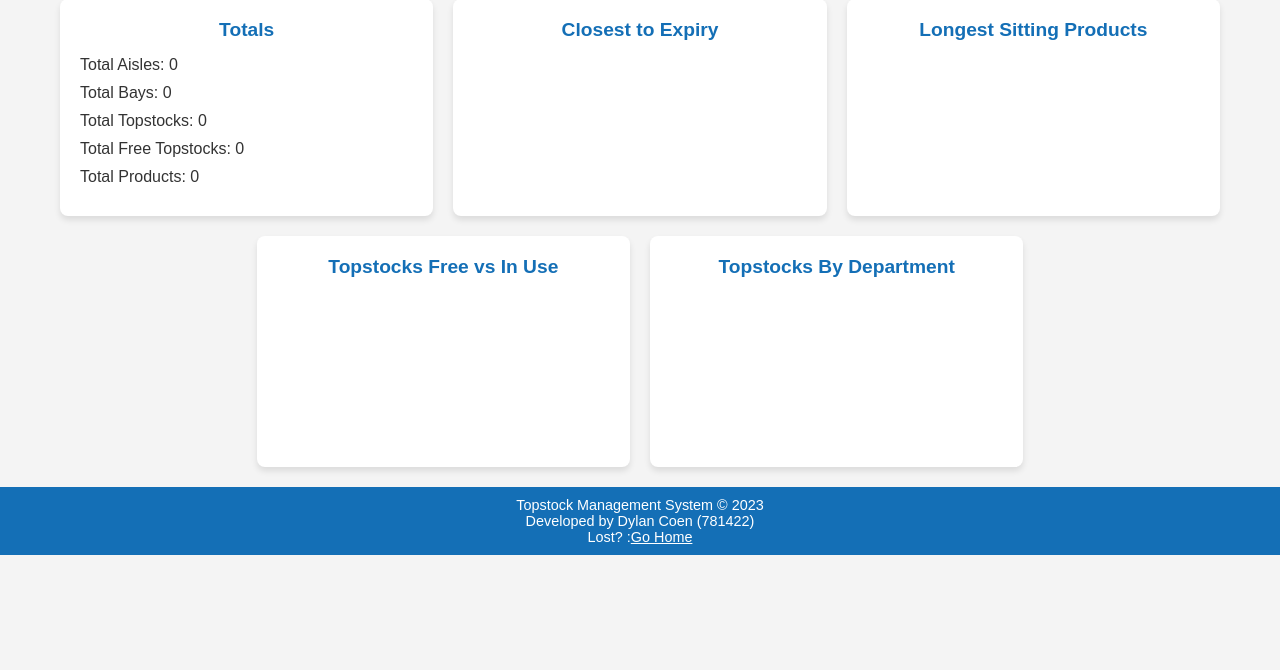
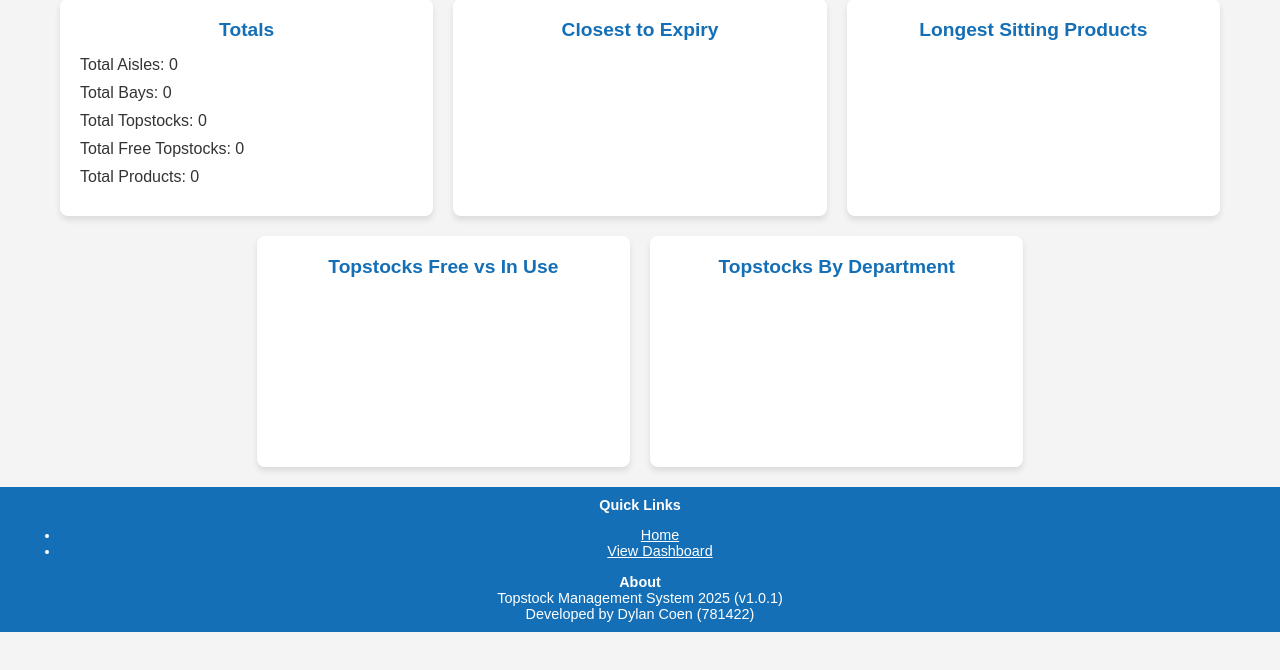
Before and after one commit to MrCoen/mrcoen.github.io, a website: page public/pages/dashboard.html in a window 1280 px wide. Shown: the part 58-728 px from the top of the page. Drawn offline with nearby package versions, Linux system fonts and the light colour scheme; no server answers.

Commit message:
Update dashboard.html

```diff
--- a/public/pages/dashboard.html
+++ b/public/pages/dashboard.html
@@ -30,10 +30,11 @@
 
       <div class="dashboard-section">
         <h2>Closest to Expiry</h2>
-        <ul id="expiry-list">
+        <ul id="expiry-list" class="expiry-list">
           <!-- List items will be dynamically added here -->
         </ul>
       </div>
+
       <div class="dashboard-section">
         <h2>Longest Sitting Products</h2>
         <ul id="longest-sitting-list">
@@ -52,12 +53,26 @@
 
 
     <div class="footer">
-      <div class="foot">
-        <p>Topstock Management System &copy; 2023</p>
-        <p>Developed by Dylan Coen (781422)</p>
-      </div>
-      <div class="totals">
-        <p>Lost? :<a href="/">Go Home</a></p>
+      <div class="footer-content">
+        <!-- <div class="footer-section totals">
+          <h4>Totals</h4>
+          <p>Total Aisles: <span id="total-aisles">0</span></p>
+          <p>Total Bays: <span id="total-bays">0</span></p>
+          <p>Total Topstocks: <span id="total-products">0</span></p>
+          <p>Total Free Topstocks: <span class="total-free-topstock">0</span></p>
+        </div> -->
+        <div class="footer-section links">
+          <h4>Quick Links</h4>
+          <ul>
+            <li><a href="/">Home</a></li>
+            <li><a href="/dashboard">View Dashboard</a></li>
+          </ul>
+        </div>
+        <div class="footer-section about">
+          <h4>About</h4>
+          <p>Topstock Management System 2025 (v1.0.1)</p>
+          <p>Developed by Dylan Coen (781422)</p>
+        </div>
       </div>
     </div>
 
```
